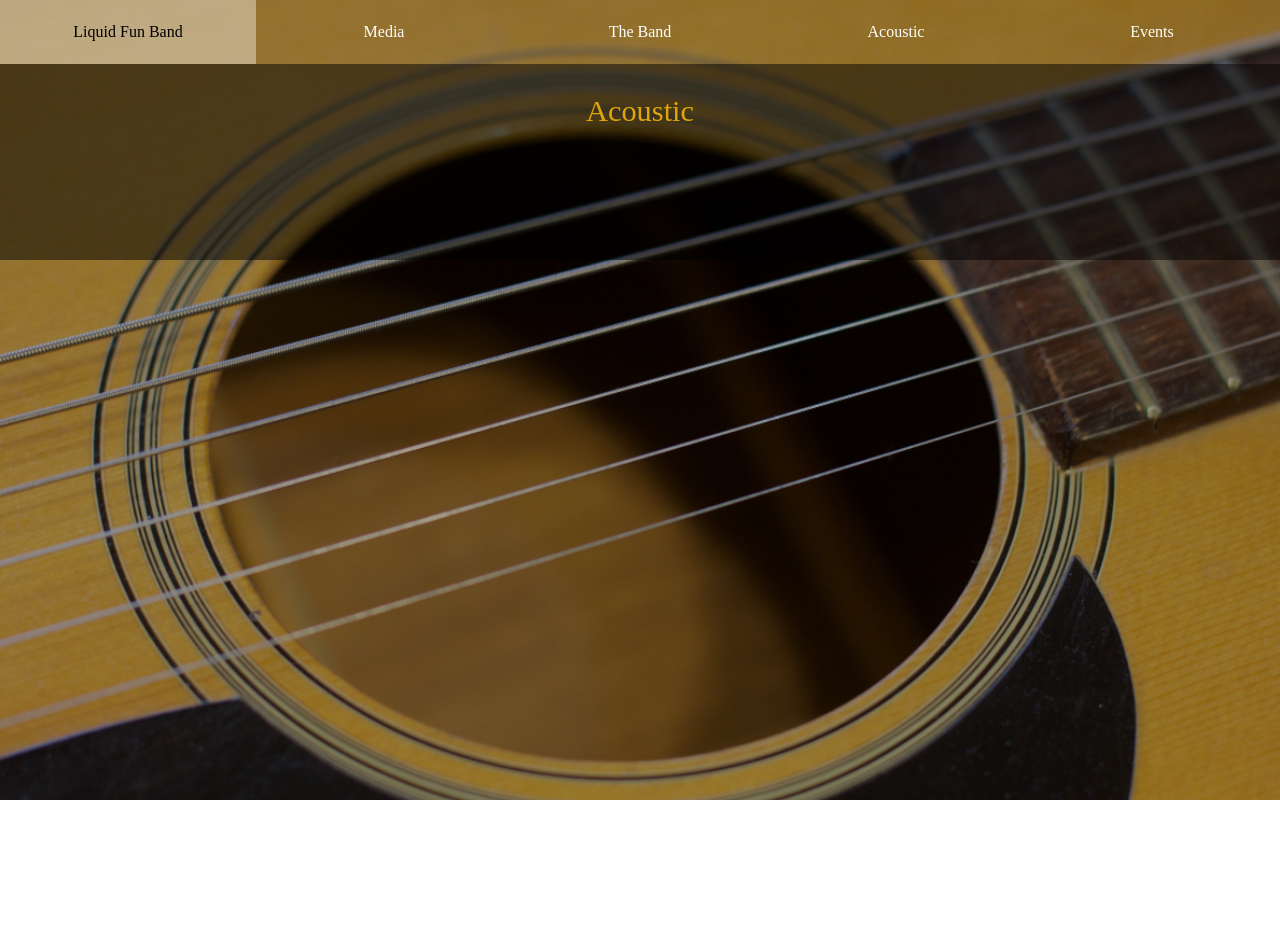
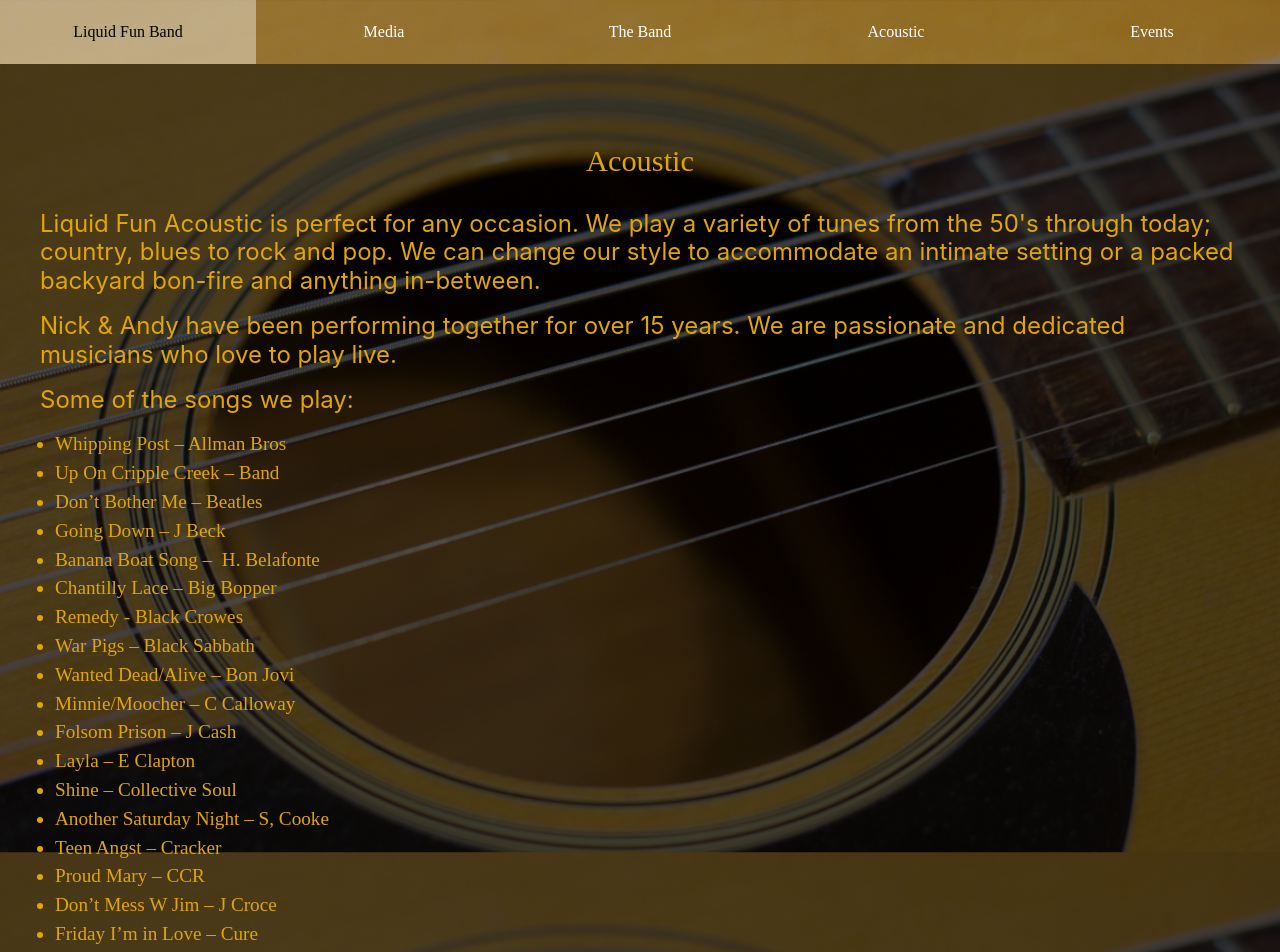
Before and after one commit to njdubois/LiquidFunBand-OLD, a React (Create React App) app: page /acoustic in a window 1280 px wide. Shown: the top 952 px of the page. Before the commit the page ends 800 px from the top, so only its background shows below. Built offline with nearby package versions, Linux system fonts and the light colour scheme; a web font is replaced by a local one.

Commit message:
Acoustic page has content.

```diff
--- a/src/routes/Acoustic.js
+++ b/src/routes/Acoustic.js
@@ -1,8 +1,37 @@
 import React from 'react';
 import styled from 'styled-components';
 import {MainPageContent} from '../CommonStyledComponents';
-import {Col} from 'reactstrap';
+import {Col, Row} from 'reactstrap';
 import {PageHeader} from '../components/pageHeader';
+
+
+const HomePageColumn = styled(Col)`
+  color:#E0A607;
+  margin:0;
+  padding:50px;
+
+  p {
+    font-size:1.5rem;
+    line-height:1.8rem;
+    text-align:left;
+    padding-left:25px;
+    padding-right:25px;
+
+  }
+  ul {
+    max-width:350px;
+    display:inline-block;
+
+    li {
+      font-family: 'Rye', cursive;
+      font-weight:200;
+      font-size:1.2rem;
+      text-align:left;
+    }
+  }
+
+`;
+
 
 export default class Acoustic extends React.Component {
 
@@ -10,9 +39,101 @@
   render() {
     return (
       <MainPageContent>
-        <Col>
-          <PageHeader SectionHeader="Acoustic" />
-        </Col>
+        <HomePageColumn>
+          <PageHeader SectionHeader="Acoustic"/>
+
+          <p>
+            Liquid Fun Acoustic is perfect for any occasion. We play a variety of tunes from the
+            50's through today; country, blues to rock and pop. We can change our style to
+            accommodate an intimate setting or a packed backyard bon-fire and anything in-between.
+          </p>
+          <p>
+            Nick & Andy have been performing together for over 15 years. We are passionate and
+            dedicated musicians who love to play live.
+          </p>
+
+          <p>Some of the songs we play:</p>
+
+          <ul>
+                <li>Whipping Post – Allman Bros</li>
+                <li>Up On Cripple Creek – Band</li>
+                <li>Don’t Bother Me – Beatles</li>
+                <li>Going Down – J Beck</li>
+                <li>Banana Boat Song – &nbsp;H. Belafonte​</li>
+                <li>Chantilly Lace – Big Bopper</li>
+                <li>Remedy - Black Crowes</li>
+                <li>War Pigs – Black Sabbath</li>
+                <li>Wanted Dead/Alive – Bon Jovi</li>
+                <li>Minnie/Moocher – C Calloway</li>
+                <li>Folsom Prison – J Cash</li>
+                <li>Layla – E Clapton</li>
+                <li>Shine – Collective Soul</li>
+                <li>Another Saturday Night – S, Cooke</li>
+                <li>Teen Angst – Cracker</li>
+                <li>Proud Mary – CCR</li>
+                <li>Don’t Mess W Jim – J Croce</li>
+                <li>Friday I’m in Love – Cure</li>
+                <li>Long Haired Country Boy – C Daniels </li>
+                <li>Breakfast at Tiffany’s – Deep Blue Something</li>
+                <li>Girl/Woman Soon – N Diamond</li>
+                <li>Sweet Caroline – N. Diamond</li>
+                <li>Walk of Life – Dire Straits</li>
+                <li>Roadhouse Blues – Doors</li>
+                <li>All Along/Watchtower – B Dylan</li>
+                <li>Rainy Day Woman – B Dylan</li>
+                <li>Save Tonight -&nbsp; Eagle Eyed Cherry</li>
+                <li>What’s Up – 4 Non Blonds</li>
+                <li>Tattooed Lady – R Gallagher</li>
+                <li>I Will Survive – G. Gaynor</li>
+                <li>Keep Hands/Yourself – GA Satellites</li>
+                <li>Red House – J Hendrix</li>
+                <li>Peggy Sue – B Holly</li>
+                <li>You Were Meant for Me – Jewel</li>
+                <li>Sweet Home Chicago – R Johnson</li>
+                <li>Break Up Song – G Kihn Band</li>
+                <li>Sunny Afternoon - Kinks</li>
+                <li>Great Balls Fire – J.L. Lewis</li>
+                <li>MS Queen - Mountain</li>
+                <li>Jolene – D Parton</li>
+                <li>Little Red Riding Hood – Sam/Sham Pharos</li>
+                <li>American Girl – T Petty</li>
+                <li>Mary Jane’s Last Dane – T Petty</li>
+                <li>Blue Suede Shoes – E Presley</li>
+                <li>Middle/Rd - Pretenders</li>
+                <li>I'm Gonna Be (500 Miles) - Proclaimers</li>
+                <li>Crazy Little Thing Called Love – Queen</li>
+                <li>Kicks – P/R &amp; Raiders</li>
+                <li>One I Love – REM</li>
+                <li>Pop Song 89 - REM</li>
+                <li>Secret Agent Man – J Rivers</li>
+                <li>Dead Flowers – Rolling Stones</li>
+                <li>Sympathy/Devil – Rolling Stones</li>
+                <li>What I Like About You – Romantics</li>
+                <li>Love Potion 9 – Searchers</li>
+                <li>Turn the Page – B Seger</li>
+                <li>Stray Cat Strut – B Setzer</li>
+                <li>Bang Bang – N Sinatra</li>
+                <li>Boots Made for Walking – N Sinatra</li>
+                <li>Maggie May – R Stewart</li>
+                <li>Interstate Love Song – STP</li>
+                <li>Plush - STP</li>
+                <li>What I Got – Sublime</li>
+                <li>Love To Change/World – 10 Years After </li>
+                <li>​Drunken Sailor – Traditional</li>
+                <li>Dear Mr Fantasy – Traffic</li>
+                <li>Handle W Care – Traveling Wilburys</li>
+                <li>Desire – U2</li>
+                <li>Kiss Off – Violent Femms</li>
+                <li>Blister in the Sun – Violent Femms</li>
+                <li>Life of Illusion – J. Walsh</li>
+                <li>Messin w Kid &nbsp;- Jr Wells</li>
+                <li>Squeeze Box – Who</li>
+                <li>Guitars/Cadillac’s – D Yokum</li>
+                <li>Fast as You – D Yokum</li>
+              </ul>
+
+        </HomePageColumn>
+
       </MainPageContent>
     );
   }
```
